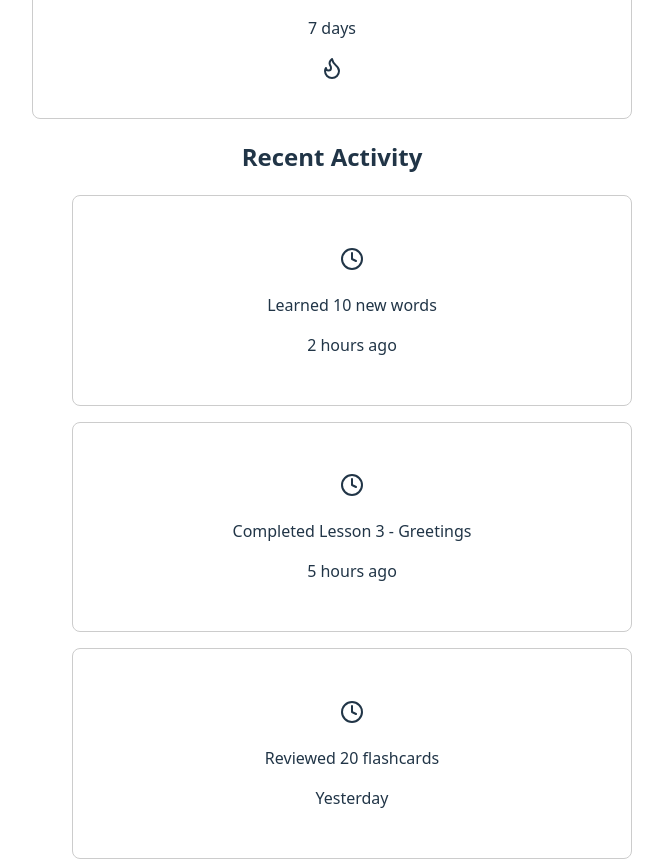
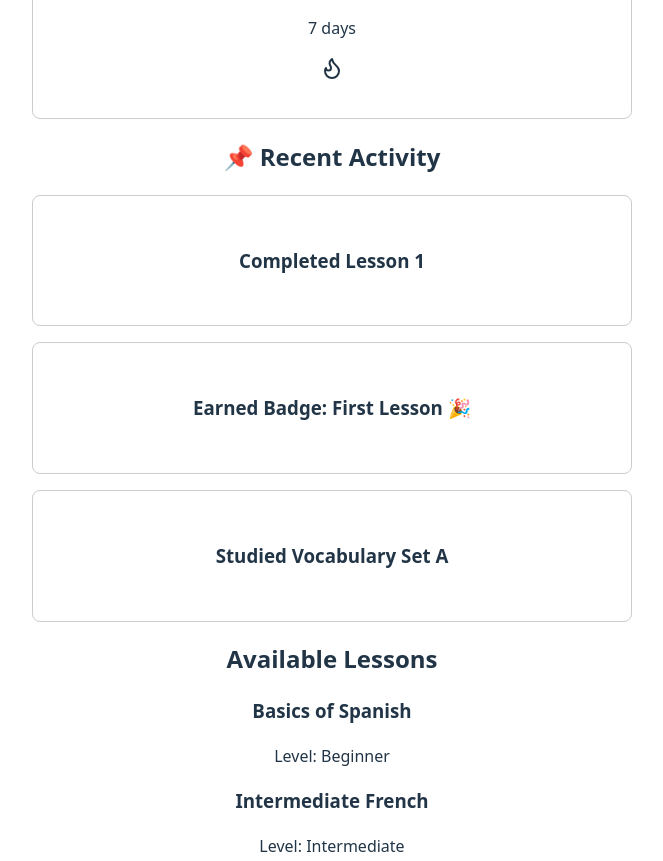
Before and after one commit to junk-value/Lang-Learn, a React (Vite) app in the folder frontend/learn-lang/: page / in a window 1280 px wide. Shown: the part 1580-2441 px from the top of the page, without its empty margins (308-971 px from the left). Built offline with nearby package versions, Linux system fonts and the light colour scheme.

Commit message:
Achievements integrated with Recent Activity

```diff
--- a/frontend/learn-lang/src/components/RecentActivity.jsx
+++ b/frontend/learn-lang/src/components/RecentActivity.jsx
@@ -1,30 +1,21 @@
-import { Clock } from "lucide-react";
+import React from "react";
 import Card from "./Card";
 
 const activities = [
-  { id: 1, action: "Learned 10 new words", time: "2 hours ago" },
-  { id: 2, action: "Completed Lesson 3 - Greetings", time: "5 hours ago" },
-  { id: 3, action: "Reviewed 20 flashcards", time: "Yesterday" },
-  { id: 4, action: "Earned 7-Day Streak Badge", time: "2 days ago" },
+  { id: 1, title: "Completed Lesson 1", time: "2 hours ago" },
+  { id: 2, title: "Earned Badge: First Lesson 🎉", time: "Yesterday" },
+  { id: 3, title: "Studied Vocabulary Set A", time: "2 days ago" }
 ];
 
-export default function RecentActivity() {
+function RecentActivity() {
   return (
-    <div className="bg-white shadow-md rounded-2xl p-4 w-full">
-      <h2 className="text-xl font-bold mb-3">Recent Activity</h2>
-      <ul className="space-y-3">
-
-        {activities.map((activity) => (
-          <Card>
-            <Clock className="w-5 h-5 text-blue-500 mt-1" />
-            <div>
-              <p className="text-gray-800">{activity.action}</p>
-              <p className="text-gray-500 text-sm">{activity.time}</p>
-            </div>
-          </Card>
-        ))}
-
-      </ul>
+    <div>
+      <h2>📌 Recent Activity</h2>
+      {activities.map((item) => (
+        <Card key={item.id} title={item.title} description={item.time} />
+      ))}
     </div>
   );
 }
+
+export default RecentActivity;
```
